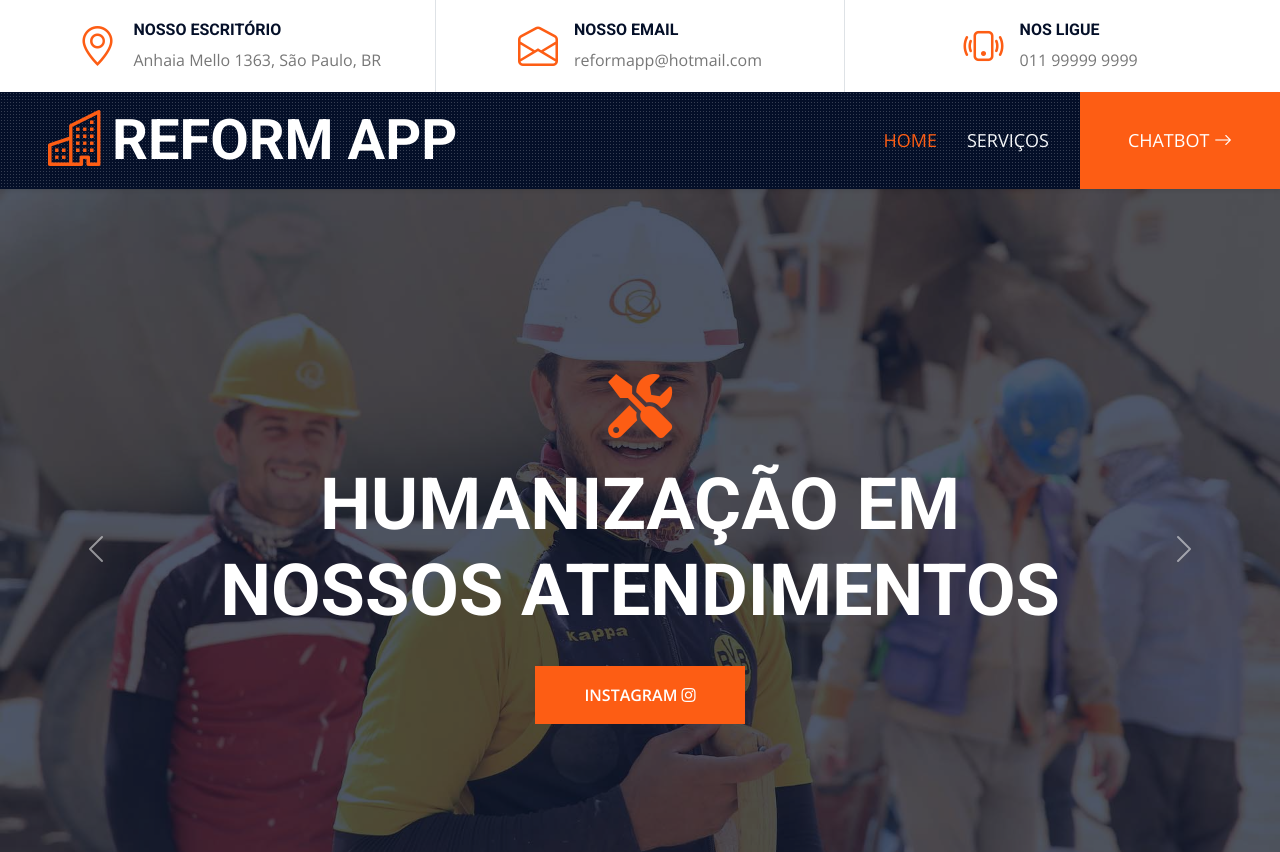
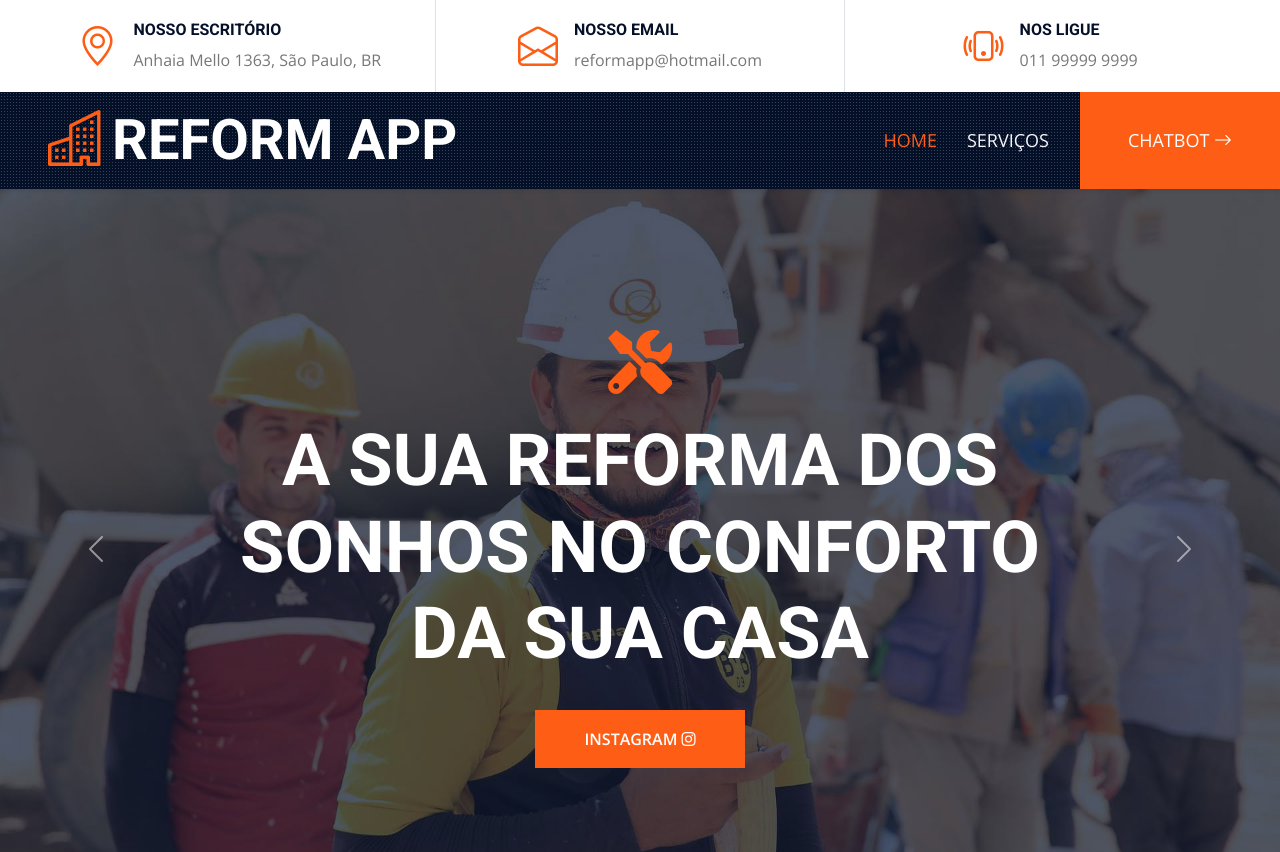
Before and after one commit to deunisso/appreform, a plain HTML site: page index.html in a window 1280 px wide. Shown: the top 852 px of the page. Drawn offline with nearby package versions, Linux system fonts and the light colour scheme.

Commit message:
Update index.html

```diff
--- a/index.html
+++ b/index.html
@@ -107,7 +107,7 @@
                     <div class="carousel-caption d-flex flex-column align-items-center justify-content-center">
                         <div class="p-3" style="max-width: 900px;">
                             <i class="fa fa-tools fa-4x text-primary mb-4 d-none d-sm-block"></i>
-                            <h1 class="display-2 text-uppercase text-white mb-md-4">Humanização em Nossos Atendimentos</h1>
+                            <h1 class="display-2 text-uppercase text-white mb-md-4">A sua Reforma dos Sonhos no Conforto da sua Casa</h1>
                             <a href="https://www.instagram.com/appreform/" target="_blank" class="btn btn-primary py-md-3 px-md-5 mt-2">Instagram <i class="fab fa-instagram"></i></a>
                         </div>
                     </div>
```
